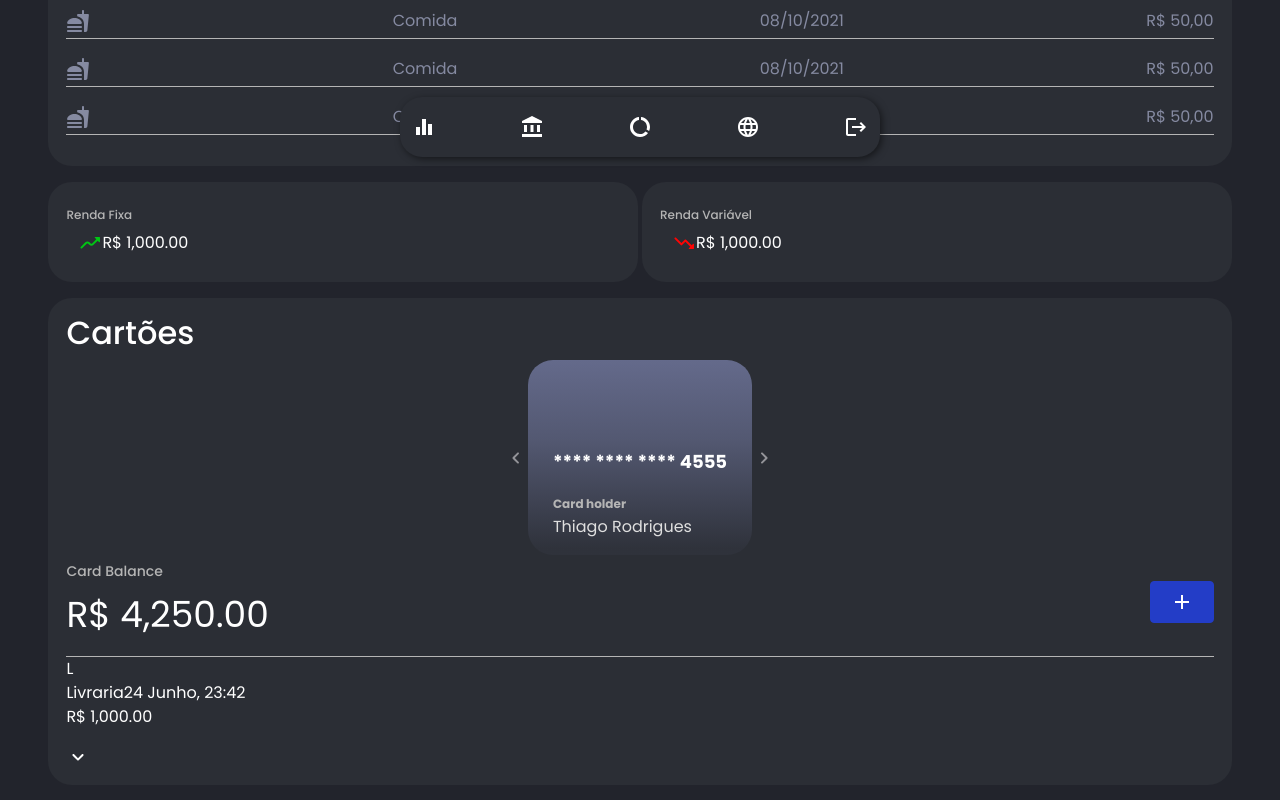
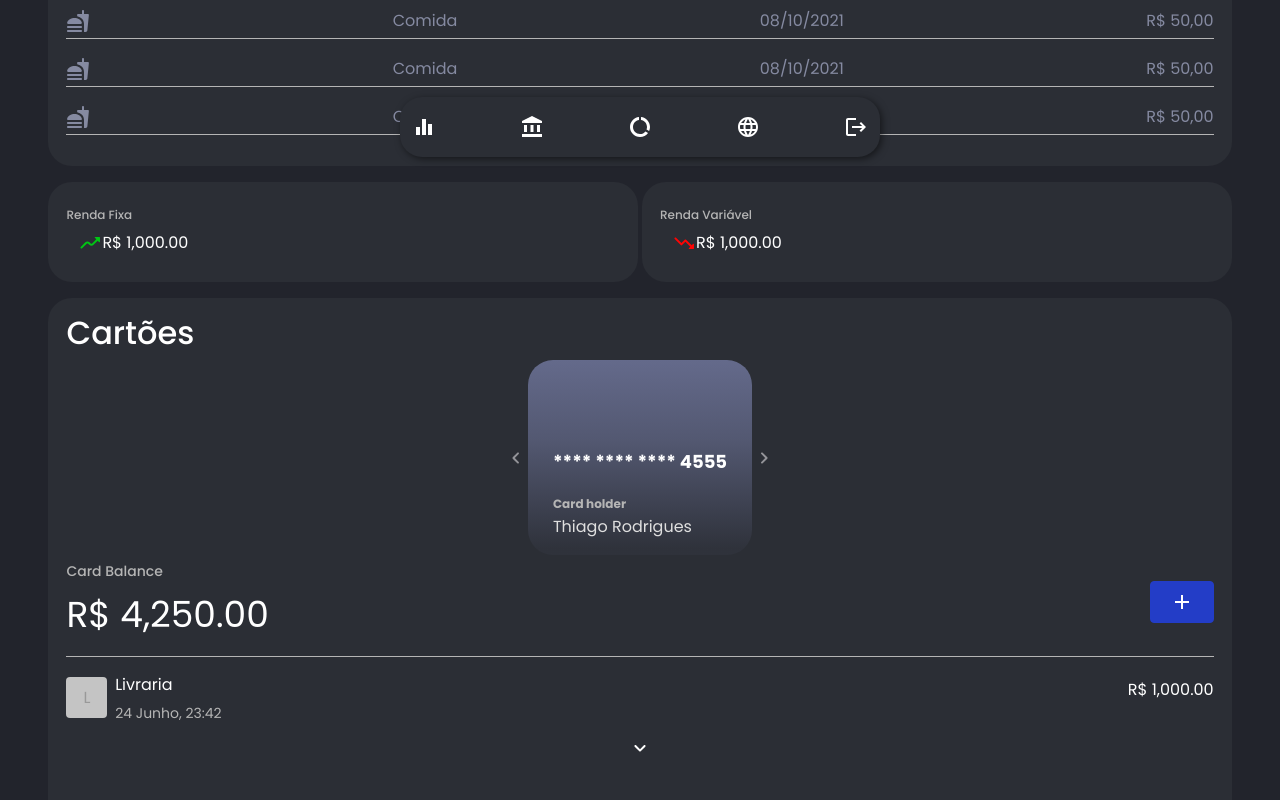
Before and after one commit to thiagorcode/inside-finances-be, a React (Create React App) app in the folder client/: page / in a window 1280 px wide. Shown: the part 643-1443 px from the top of the page. Built offline with nearby package versions, Linux system fonts and the light colour scheme.

Commit message:
Dashboard 80%

```diff
--- a/client/src/pages/Dashboard/index.tsx
+++ b/client/src/pages/Dashboard/index.tsx
@@ -24,6 +24,8 @@ import {
   Card,
   Balance,
   ResumeCard,
+  ResumeCardBox,
+  ResumeTypeBuy,
 } from './styles';
 import Header from '../../components/Header';
 
@@ -248,11 +250,14 @@ const Dashboard: React.FC = () => {
           <ResumeCard>
             <div>
               <div>
-                <span>L</span>
-              </div>
-              <div>
-                <span>Livraria</span>
-                <span>24 Junho, 23:42</span>
+                <div>
+                  <ResumeCardBox>L</ResumeCardBox>
+                </div>
+                <ResumeTypeBuy>
+                  <span>Livraria</span>
+                  <span>24 Junho, 23:42</span>
+                </ResumeTypeBuy>
+
               </div>
               <div>
                 <p>R$ 1,000.00</p>
--- a/client/src/pages/Dashboard/styles.ts
+++ b/client/src/pages/Dashboard/styles.ts
@@ -150,4 +150,43 @@ export const Balance = styled.div`
   }
 `;
 
-export const ResumeCard = styled.div``;
+export const ResumeCard = styled.div`
+padding-bottom: 70px;
+  margin-top: 16px;
+  text-align: center;
+  & > div > div {
+    display: flex;
+    flex-direction: row;
+    align-items: center;
+
+  }
+  & > div {
+    display: flex;
+    flex-direction: row;
+    justify-content: space-between;
+    align-items: center;
+    margin-bottom: 12px;
+  }
+`;
+
+export const ResumeCardBox = styled.span`
+background-color: #c4c4c4;
+  color: #999999;
+ padding: 9px 17px;
+  border-radius: 4px;
+  margin-right: 7.82px;
+
+`
+export const ResumeTypeBuy = styled.div`
+  display: flex;
+  flex-direction: column;
+  span {
+    font-size: 16px;
+    text-align: left;
+  }
+  span:last-child {
+    color: #B5B5B5;
+    font-size: 14px;
+    margin-top: 6px;
+  }
+`
```
